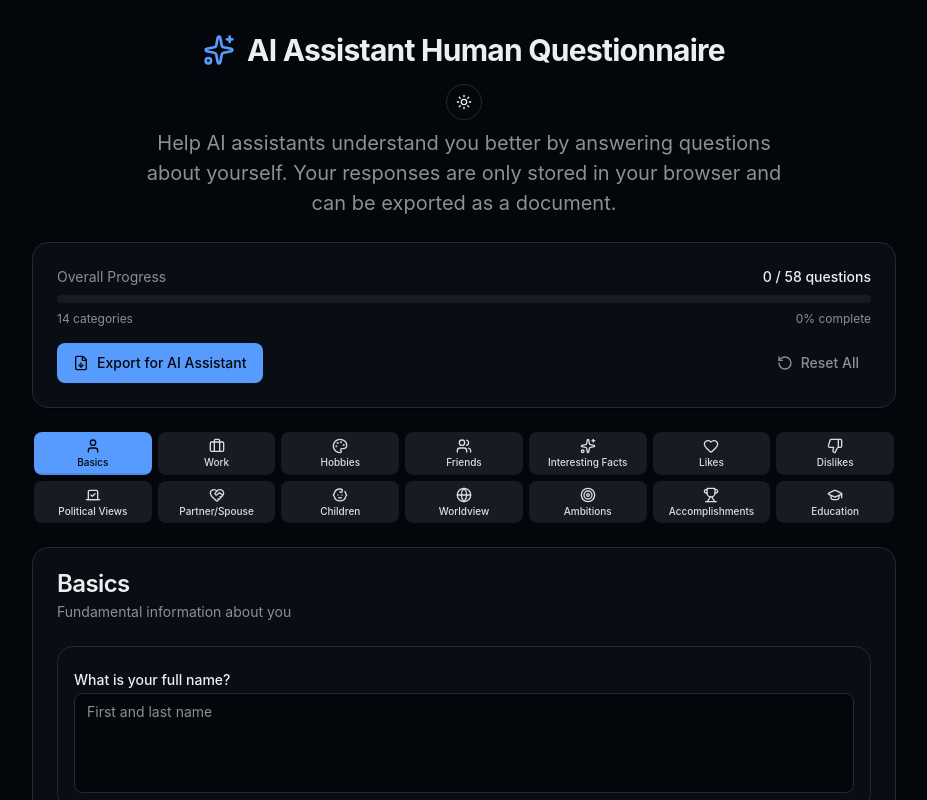
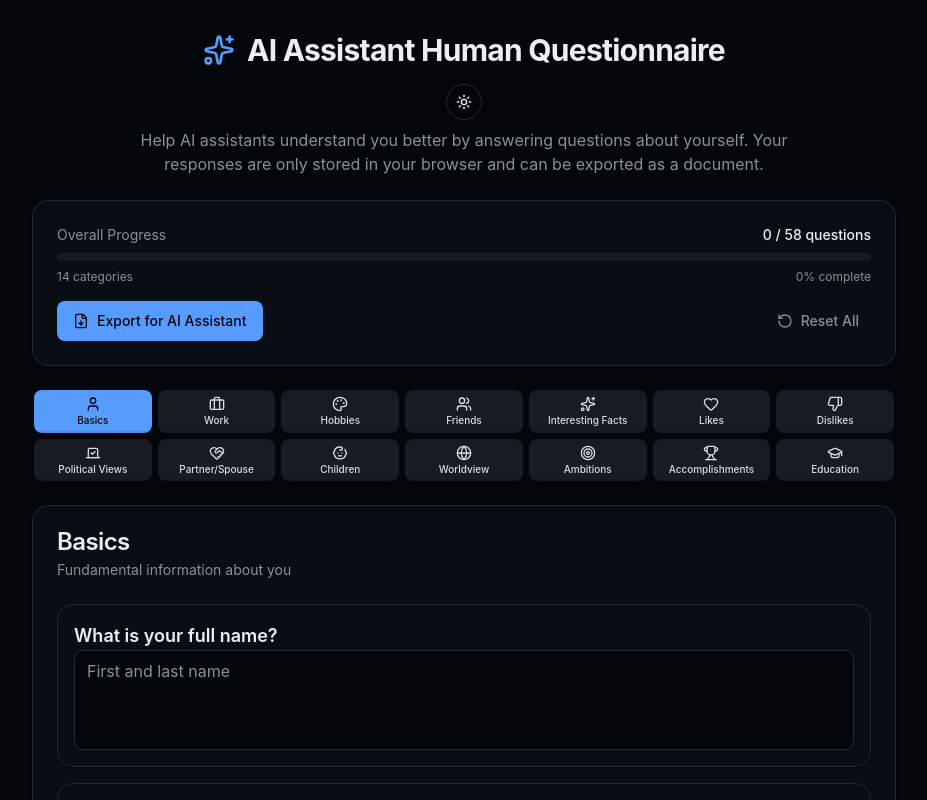
Before and after one commit to DontFretBrett/ai-assistant-human-questionnaire, a React (Vite) app: page / in a window 1280 px wide. Shown: the top 800 px of the page, without its empty margins (176-1103 px from the left). Built offline with nearby package versions, Linux system fonts and the light colour scheme.

Commit message:
feat: increase font sizes for questions and answers

```diff
--- a/src/components/QuestionCard.tsx
+++ b/src/components/QuestionCard.tsx
@@ -21,14 +21,14 @@ export function QuestionCard({ question, value, onChange, index }: QuestionCardP
       <Card className="overflow-hidden">
         <CardContent className="p-4">
           <label className="block space-y-3">
-            <span className="text-sm font-medium text-foreground leading-relaxed">
+            <span className="text-lg font-semibold text-foreground leading-relaxed">
               {question.text}
             </span>
             <Textarea
               value={value}
               onChange={(e) => onChange(e.target.value)}
               placeholder={question.placeholder}
-              className="min-h-[100px] transition-all focus:min-h-[140px]"
+              className="min-h-[100px] text-base transition-all focus:min-h-[140px]"
             />
           </label>
         </CardContent>
--- a/src/index.css
+++ b/src/index.css
@@ -51,7 +51,7 @@
   }
 
   body {
-    @apply bg-background text-foreground antialiased text-[20px];
+    @apply bg-background text-foreground antialiased;
     font-family: 'Inter', system-ui, -apple-system, sans-serif;
   }
 
```
